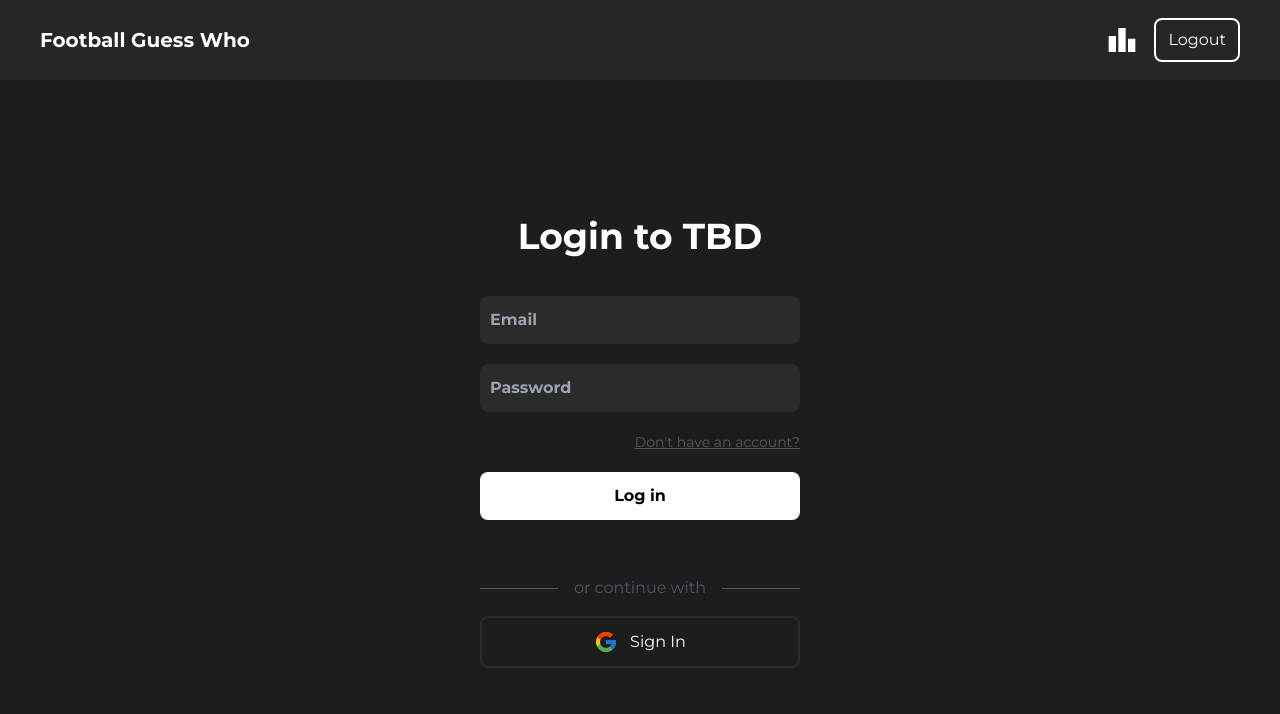
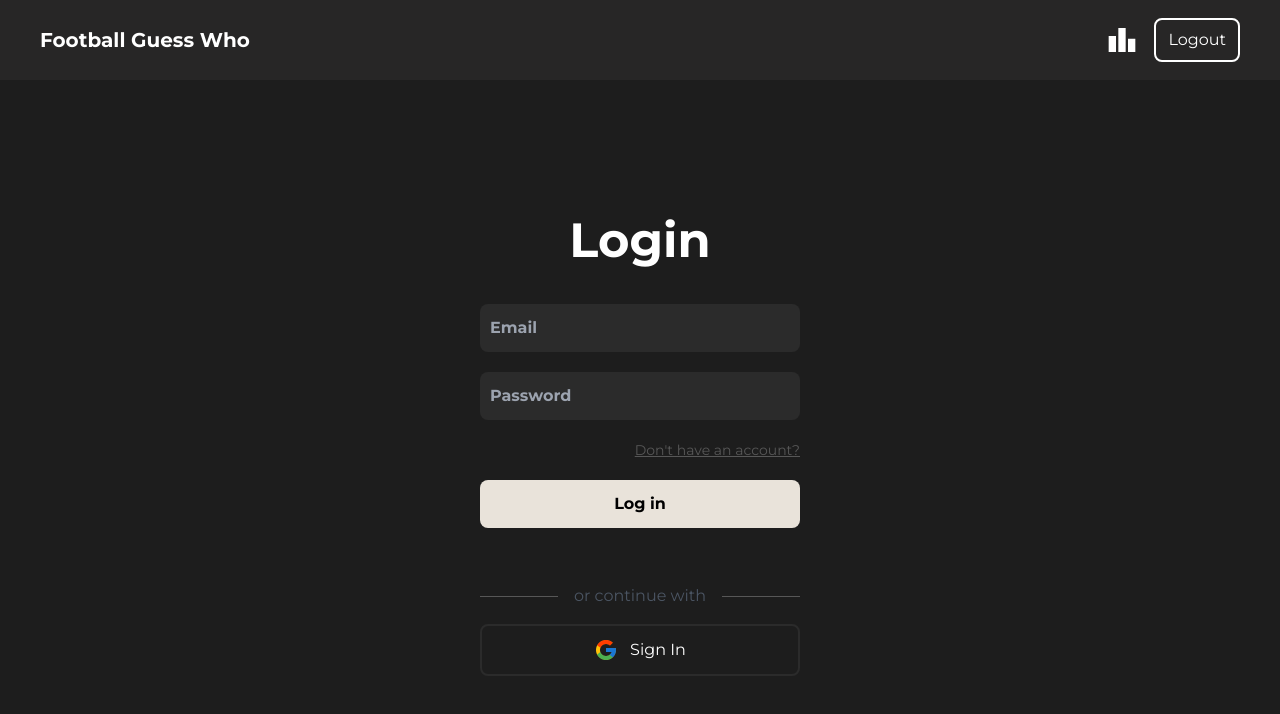
Before and after one commit to IsaacATetteh/football-guess-who, a Next.js app: page / in a window 1280 px wide. Shown: the top 714 px of the page. Built offline with nearby package versions, Linux system fonts and the light colour scheme; no server answers.

Commit message:
Password confirmation

```diff
--- a/src/app/Login/page.jsx
+++ b/src/app/Login/page.jsx
@@ -24,14 +24,11 @@ function Login() {
   }
   const onSubmit = async (e) => {
     e.preventDefault();
-    if (!isSigningIn) {
-      setIsSigningIn(true);
-      try {
-        await doSignInWithEmailAndPassword(email, password);
-      } catch (error) {
-        setIsSigningIn(false);
-        errorHandler(error);
-      }
+    try {
+      await doSignInWithEmailAndPassword(email, password);
+    } catch (error) {
+      setIsSigningIn(false);
+      errorHandler(error);
     }
   };
 
@@ -48,7 +45,7 @@ function Login() {
   return (
     <div className="flex min-h-[calc(100vh-80px)] justify-center items-center lg:w-full py-20 bg-[#1D1D1D] text-white ">
       <div className="flex h-[28rem] items-center flex-col">
-        <h1 className=" font-extrabold text-4xl">Login to TBD</h1>
+        <h1 className=" font-extrabold text-5xl">Login</h1>
 
         <form
           className="flex flex-col gap-5 text-white py-10"
@@ -79,7 +76,7 @@ function Login() {
           >
             {`Don't have an account?`}
           </Link>
-          <button className="text-black font-bold py-3 rounded-lg bg-white">
+          <button className="text-black font-bold py-3 rounded-lg transform transition duration-75 ease-in-out active:shadow-none active:translate-y-1 bg-[#E9E3DA] hover:bg-white">
             Log in
           </button>
         </form>
--- a/src/app/Signup/page.jsx
+++ b/src/app/Signup/page.jsx
@@ -20,16 +20,19 @@ const Signup = () => {
     redirect("/Home");
   }
   const success = () => toast.success("Account created successfully!");
+  const info = () => toast.info("Passwords must match");
 
   const onSubmit = async (e) => {
     e.preventDefault();
+    if (password !== confirmedPassword) {
+      info();
+      return;
+    }
     if (!isSigningUp) {
       setIsSigningUp(true);
-
       try {
         await doCreateUserWithEmailAndPassword(email, password, username);
         success();
-        router.push("/Login");
       } catch (error) {
         throw error;
       } finally {
@@ -41,7 +44,7 @@ const Signup = () => {
   return (
     <div className="flex min-h-[calc(100vh-80px)] h-[calc(100vh-80px)] justify-center items-center lg:w-full py-20 bg-[#1D1D1D] text-white ">
       <div className="flex h-[28rem] items-center flex-col">
-        <h1 className=" font-extrabold text-4xl">Sign up to TBD</h1>
+        <h1 className=" font-extrabold text-5xl">Sign Up</h1>
         <form
           className="flex flex-col gap-5 text-white py-10"
           onSubmit={onSubmit}
--- a/src/app/firebase/errorHandler.js
+++ b/src/app/firebase/errorHandler.js
@@ -26,7 +26,7 @@ const errorHandler = (error) => {
       toast.error(errorMessage);
       break;
     case "auth/invalid-credential":
-      errorMessage = "Invalid email or password";
+      errorMessage = "Incorrect email or password";
       toast.error(errorMessage);
       break;
     case "auth/insufficient-permission":
```
